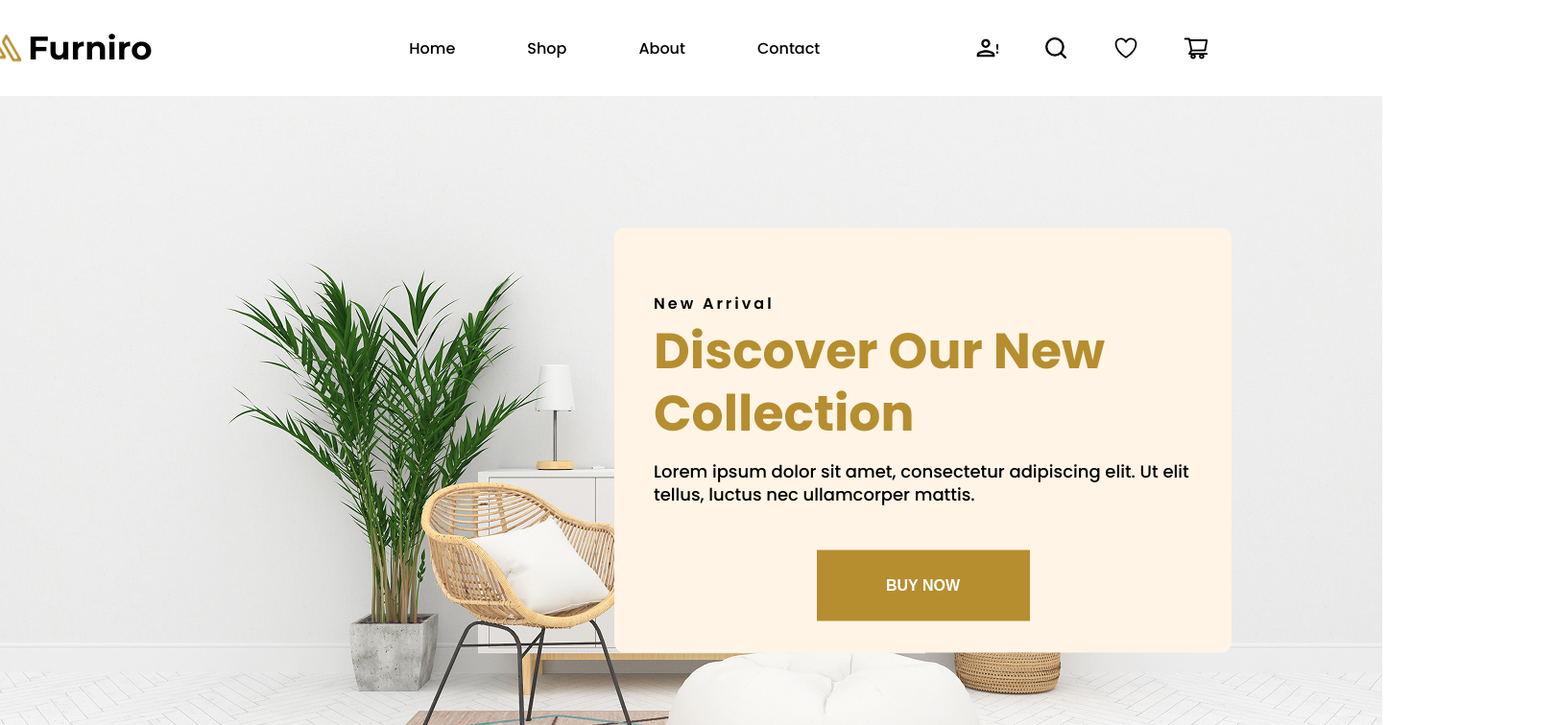
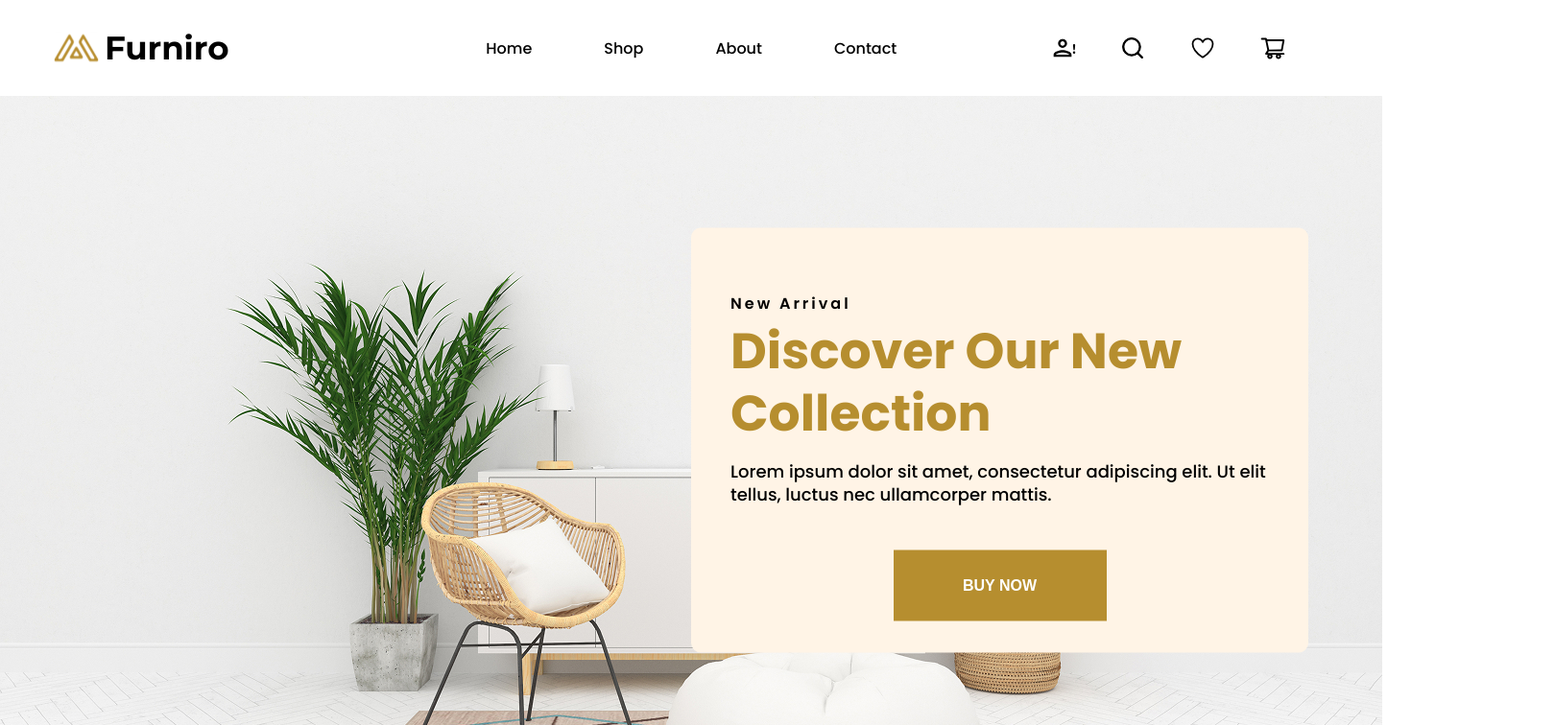
Before and after one commit to Hannalysis/furniture-site-implementation, a React (Vite) app: page / in a window 1280 px wide. Shown: the top 756 px of the page at 96% size, 1620 px wide, since content can reach past the window. Built offline with nearby package versions, Linux system fonts and the light colour scheme.

Commit message:
fix: Add flex to body to ensure all visuals fit centred on full screen

```diff
--- a/src/index.css
+++ b/src/index.css
@@ -29,6 +29,7 @@ body {
   background: var(--bg);
   color: var(--layout-text-colour);
   font-family: var(--font-main-poppins);
+  display: flex;
 }
 
 main {
@@ -41,3 +42,11 @@ main {
 main > section {
   width: 100%;
 }
+
+@media (min-width: 1441px) {
+
+  body {
+    justify-content: center;
+  }
+
+  }
```
